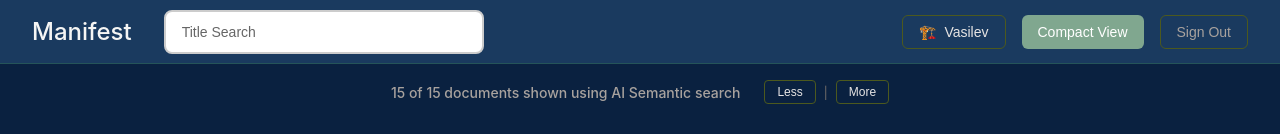
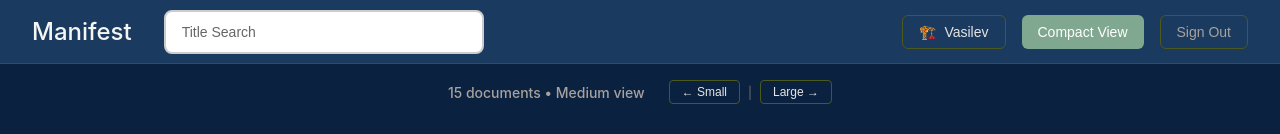
Before and after one commit to zackrivers/search-interface, a plain HTML site: page searchbackup.html in a window 1280 px wide. Shown: the top 134 px of the page. Drawn offline with Linux system fonts and the light colour scheme.

Commit message:
changing card size to scale part 2
changing card size to scale part 2

```diff
--- a/searchbackup.html
+++ b/searchbackup.html
@@ -1372,10 +1372,15 @@
         let isLoading = false;
         let currentQuery = "philosophy"; // Simulated current search
 
-        // Density Control State
-        let currentDensity = 15; // Start with 15 cards
-        const densityLevels = [5, 10, 15, 30, 60]; // Possible densities
-        let currentDensityIndex = 2; // Start at 15 (index 2)
+        // Card Size Control State
+        let currentSizeIndex = 2; // Start at medium (index 2)
+        const cardSizes = [
+            { name: 'Tiny', minWidth: '280px' },    // 4-5 cards per row
+            { name: 'Small', minWidth: '350px' },   // 3-4 cards per row
+            { name: 'Medium', minWidth: '450px' },  // 2-3 cards per row (current)
+            { name: 'Large', minWidth: '600px' },   // 1-2 cards per row
+            { name: 'Huge', minWidth: '800px' }     // 1 card per row
+        ];
 
         // DOM Elements
         const searchInput = document.getElementById('searchInput');
@@ -1534,59 +1539,61 @@
             }, 800);
         }
 
-        // Density Control Functions
-        function updateDensityButtons() {
-            lessBtn.disabled = currentDensityIndex === 0;
-            moreBtn.disabled = currentDensityIndex === densityLevels.length - 1;
-        }
-
-        function changeDensity(direction) {
-            if (direction === 'more' && currentDensityIndex < densityLevels.length - 1) {
-                currentDensityIndex++;
-            } else if (direction === 'less' && currentDensityIndex > 0) {
-                currentDensityIndex--;
-            }
-
-            currentDensity = densityLevels[currentDensityIndex];
-            updateDensityButtons();
-            renderDocuments();
+        // Card Size Control Functions
+        function updateSizeButtons() {
+            lessBtn.disabled = currentSizeIndex === 0;
+            moreBtn.disabled = currentSizeIndex === cardSizes.length - 1;
+
+            // Update button text to show current size
+            lessBtn.textContent = currentSizeIndex > 0 ? `← ${cardSizes[currentSizeIndex - 1].name}` : 'Less';
+            moreBtn.textContent = currentSizeIndex < cardSizes.length - 1 ? `${cardSizes[currentSizeIndex + 1].name} →` : 'More';
+        }
+
+        function changeCardSize(direction) {
+            if (direction === 'more' && currentSizeIndex < cardSizes.length - 1) {
+                currentSizeIndex++;
+            } else if (direction === 'less' && currentSizeIndex > 0) {
+                currentSizeIndex--;
+            }
+
+            applyCardSize();
+            updateSizeButtons();
 
             // Save preference
-            localStorage.setItem('density-preference', currentDensityIndex);
-        }
-
-        function loadDensityPreference() {
-            const saved = localStorage.getItem('density-preference');
+            localStorage.setItem('card-size-preference', currentSizeIndex);
+        }
+
+        function applyCardSize() {
+            const currentSize = cardSizes[currentSizeIndex];
+            const gridElement = document.getElementById('resultsGrid');
+
+            // Apply the new grid template
+            gridElement.style.gridTemplateColumns = `repeat(auto-fit, minmax(${currentSize.minWidth}, 1fr))`;
+
+            // Update results counter to show current view
+            resultsCounter.textContent = `${documents.length} documents • ${currentSize.name} view`;
+
+            console.log(`Applied ${currentSize.name} size: ${currentSize.minWidth}`);
+        }
+
+        function loadSizePreference() {
+            const saved = localStorage.getItem('card-size-preference');
             if (saved !== null) {
-                currentDensityIndex = parseInt(saved);
-                currentDensity = densityLevels[currentDensityIndex];
-            }
-            updateDensityButtons();
-        }
-
-        // Render documents with density control
+                currentSizeIndex = parseInt(saved);
+            }
+            applyCardSize();
+            updateSizeButtons();
+        }
+
+        // Render documents (simplified)
         function renderDocuments() {
             resultsGrid.innerHTML = '';
-
-            // Show only the number of documents based on current density
-            const visibleDocuments = documents.slice(0, currentDensity);
-
-            visibleDocuments.forEach((doc, index) => {
-                const card = createDocumentCard(doc);
-                // Add slight stagger animation
-                card.style.opacity = '0';
-                card.style.transform = 'translateY(20px)';
-                resultsGrid.appendChild(card);
-
-                // Animate in
-                setTimeout(() => {
-                    card.style.transition = 'all 0.3s ease';
-                    card.style.opacity = '1';
-                    card.style.transform = 'translateY(0)';
-                }, index * 50); // 50ms stagger between cards
+            documents.forEach(doc => {
+                resultsGrid.appendChild(createDocumentCard(doc));
             });
 
-            resultsCounter.textContent = `${visibleDocuments.length} of ${documents.length} documents shown using ${isExactMode ? 'Exact Match' : 'AI Semantic'} search`;
+            // Apply current card size after render
+            applyCardSize();
         }
 
         // Handle document click
@@ -1807,13 +1814,13 @@
 
         submitBtn.addEventListener('click', handleSearch);
 
-        // Density Control Event Listeners
-        lessBtn.addEventListener('click', () => changeDensity('less'));
-        moreBtn.addEventListener('click', () => changeDensity('more'));
+        // Card Size Control Event Listeners
+        lessBtn.addEventListener('click', () => changeCardSize('less'));
+        moreBtn.addEventListener('click', () => changeCardSize('more'));
 
         // Initialize
         loadTheme(); // Load saved theme first
-        loadDensityPreference(); // Load saved density
+        loadSizePreference(); // Load saved card size
         renderDocuments();
         updateUI();
         searchInput.value = currentQuery;
```
